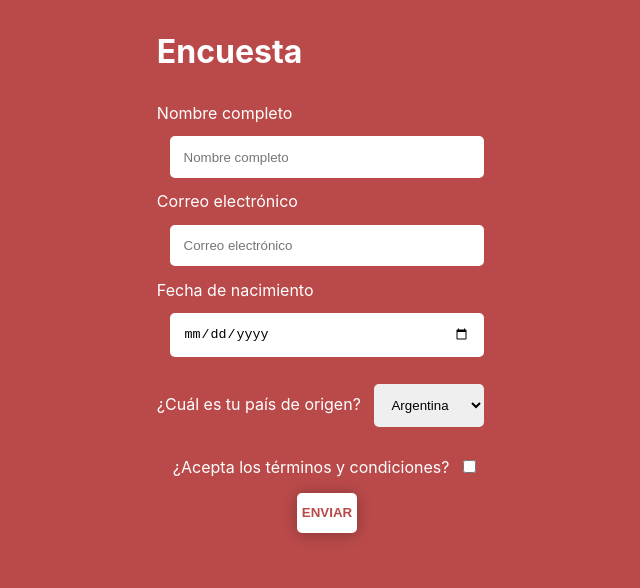
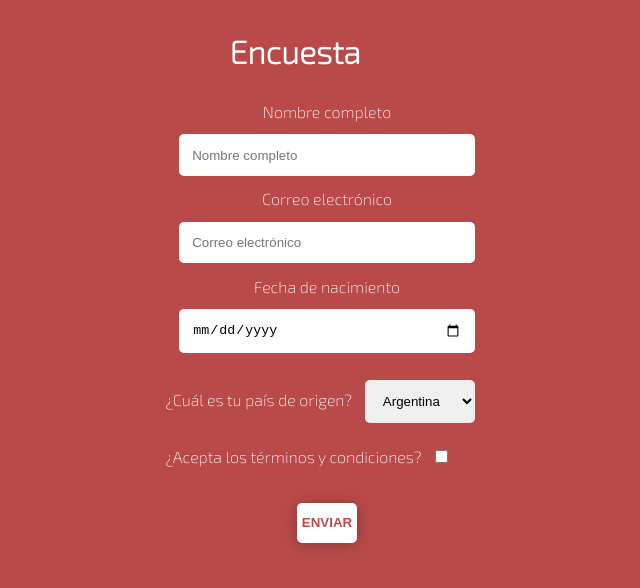
Before and after one commit to ail3ngrimaldi/challenge, a React (Create React App) app: page / in a window 1280 px wide. Shown: the top 588 px of the page, without its empty margins (313-953 px from the left). Built offline with nearby package versions, Linux system fonts and the light colour scheme; the HTML template or start-up script is replaced by a standard one.

Commit message:
styles changed

```diff
--- a/src/App.css
+++ b/src/App.css
@@ -3,52 +3,3 @@
   height: 100vh;
   margin-bottom: var(--bigger-space);
 }
-
-.form {
-  color: white;
-  display: flex;
-  flex-direction: column;
-  flex-wrap: wrap;
-  align-content: center;
-  margin-left:  var(--medium-space);
-  margin-right:  var(--medium-space);
-}
-
-.title__form {
-  padding-bottom: var(--smaller-space);
-  padding-top: var(--smaller-space);
-  color: white;
-}
-
-.label__checkbox {
-  margin: var(--smaller-space);
-}
-
-.input__form {
-  margin: var(--smaller-space);
-  border: none;
-  border-radius: 5px;
-  padding: var(--smaller-space);
-}
-
-.checkbox__form {
-  margin-left: var(--smaller-space);
-}
-
-.button__form {
-  width: 60px;
-  height: 40px;
-  margin: auto;
-  color: var(--main-color);
-  background-color: white;
-  font-weight: 600;
-  text-transform: uppercase;
-  border-radius: 5px;
-  border: none;
-  box-shadow: rgba(0, 0, 0, 0.287) 0px 1px 15px;
-}
-
-.button__form:hover {
-  transform: scale(1.05);
-  font-weight: 600;
-}
--- a/src/components/Form.jsx
+++ b/src/components/Form.jsx
@@ -1,4 +1,5 @@
 import items from '../db.json'
+import '../styles/Form.css'
 import { useState } from 'react';
 import { db } from '../fb';
 import { addDoc, collection } from "firebase/firestore";
@@ -44,7 +45,7 @@ export default function Form () {
 
 //Retornamos el formulario de la encuesta:
 return (
-    <>
+    <div className='container__form'>
             <form className='form' onSubmit={handleSubmit}>
                 <h1 className='title__form'>Encuesta</h1>
                     <label className='label__form'>
@@ -95,7 +96,7 @@ return (
                     <label className='label__checkbox'>
                         {items.items[4].label}
                         <input
-                        className='checkbox__form'
+                        className='input__form'
                         type={items.items[4].type}
                         name={items.items[4].name}
                         onChange={handleInputChange}
@@ -117,6 +118,6 @@ return (
     </Modal>
     )}
 
-    </>
+</div>
     );
 }
--- a/src/components/ListData.jsx
+++ b/src/components/ListData.jsx
@@ -21,7 +21,7 @@ const ListData = () => {
     return (
     <>
         <div className='container__listdata'>
-            <h1 className='title__listdata'>Datos recavados</h1>
+            <h1 className='title__listdata'>Datos</h1>
                <DataTable data={data} />
         </div>
     </>
--- a/src/index.css
+++ b/src/index.css
@@ -1,5 +1,7 @@
+@import url('https://fonts.googleapis.com/css2?family=Exo+2:wght@200;280;496;546&display=swap');
+
 body {
-  font-family: 'ArialRounded', -apple-system, BlinkMacSystemFont, 'Segoe UI', Roboto, Helvetica, Arial, sans-serif, 'Apple Color Emoji', 'Segoe UI Emoji', 'Segoe UI Symbol';
+  font-family: 'Exo 2', sans-serif;
   -webkit-font-smoothing: antialiased;
   -moz-osx-font-smoothing: grayscale;
   background-color: var(--main-color);
--- a/src/styles/DataTable.css
+++ b/src/styles/DataTable.css
@@ -1,6 +1,7 @@
 .table {
-    width: 100%;
+    width: 100w;
     border-collapse: collapse;
+    margin: 3em;
 }
 
 .table th,
--- /dev/null
+++ b/src/styles/Form.css
@@ -0,0 +1,53 @@
+.container__form {
+    margin-bottom: var(--bigger-space);
+}
+
+.form {
+    color: white;
+    display: flex;
+    flex-direction: column;
+    flex-wrap: wrap;
+    align-content: center;
+    margin-left:  var(--medium-space);
+    margin-right:  var(--medium-space);
+  }
+
+  .title__form {
+    padding-bottom: var(--smaller-space);
+    padding-top: var(--smaller-space);
+    padding-left: var(--medium-space);
+    color: white;
+
+  }
+
+  .label__form {
+    text-align: center;
+  }
+
+  .input__form {
+    margin: var(--smaller-space);
+    border: none;
+    border-radius: 5px;
+    padding: var(--smaller-space);
+  }
+
+
+  .button__form {
+    position: relative;
+    top: var(--medium-space);
+    width: 60px;
+    height: 40px;
+    margin: auto;
+    color: var(--main-color);
+    background-color: white;
+    font-weight: 600;
+    text-transform: uppercase;
+    border-radius: 5px;
+    border: none;
+    box-shadow: rgba(0, 0, 0, 0.287) 0px 1px 15px;
+  }
+
+  .button__form:hover {
+    transform: scale(1.05);
+    font-weight: 600;
+  }
--- a/src/styles/ListData.css
+++ b/src/styles/ListData.css
@@ -4,4 +4,5 @@
 
 .title__listdata {
     text-align: center;
+    margin-top: var(--medium-space);
 }
```
